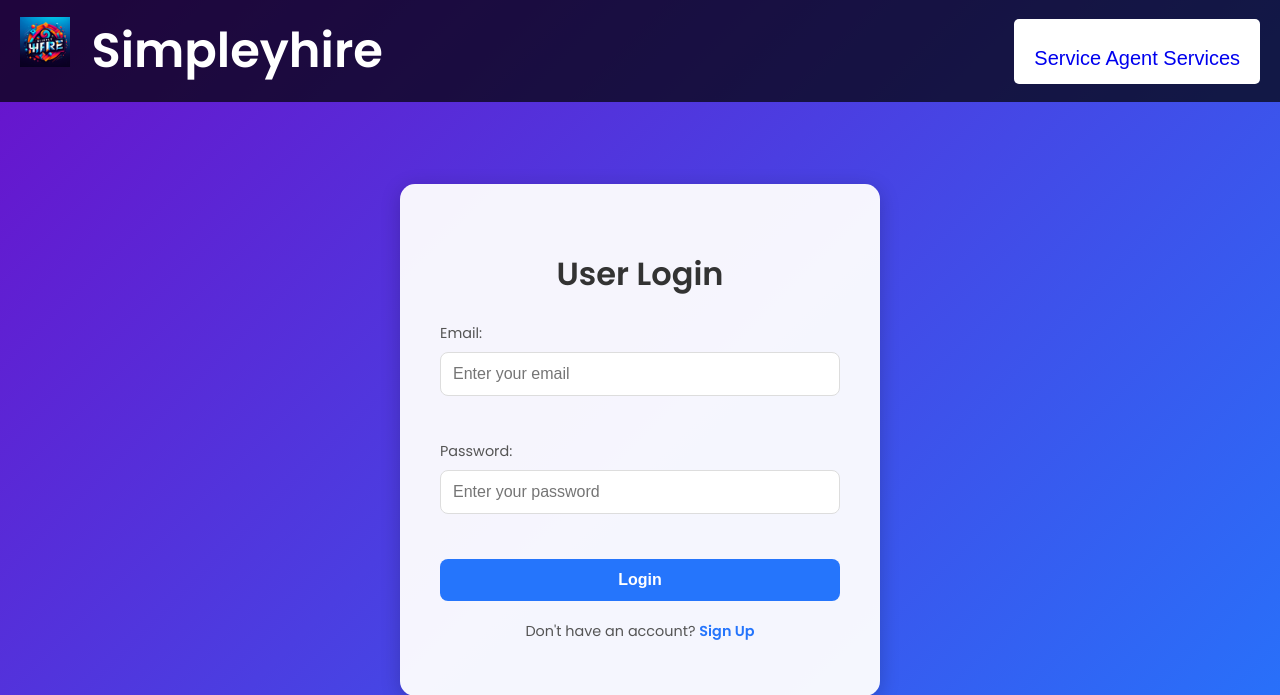
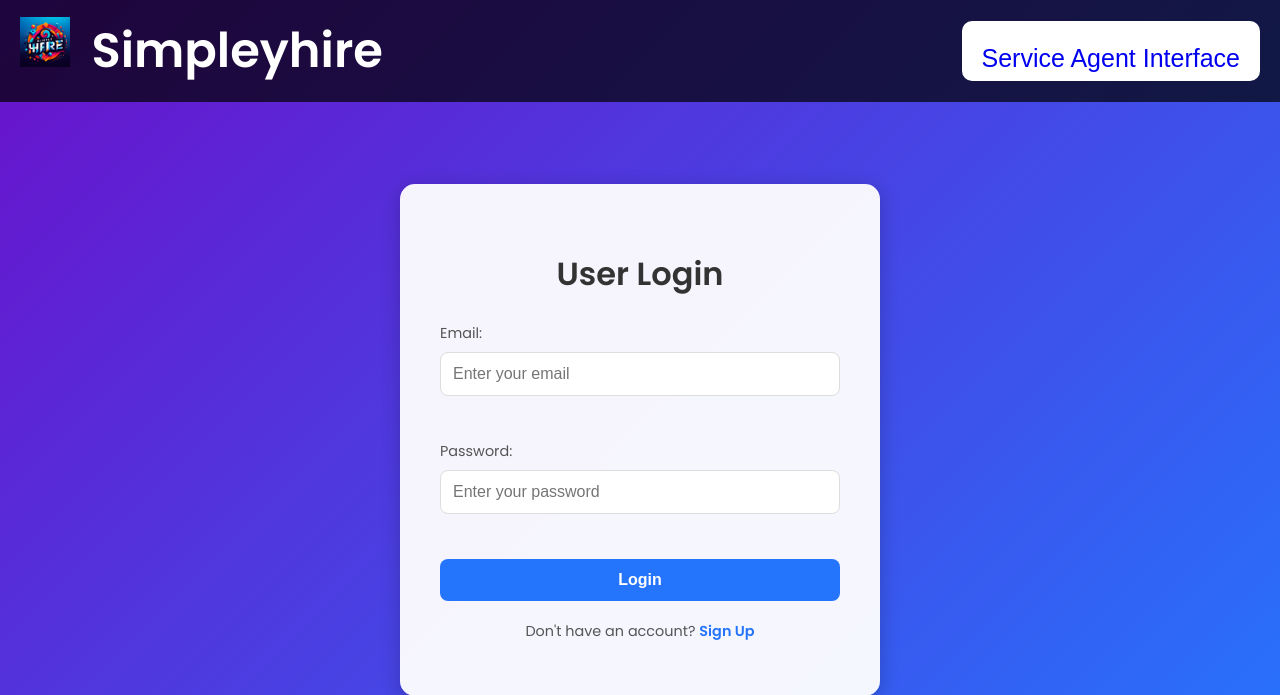
Before and after one commit to sph4919/Simplyhire, a PHP site: page / in a window 1280 px wide. Shown: the top 695 px of the page. Run offline with PHP 8.4, Linux system fonts and the light colour scheme.

Commit message:
final interface of login

```diff
--- a/index.css
+++ b/index.css
@@ -53,10 +53,15 @@ body {
     color: #fff;
     font-size: 1em;
     cursor: pointer;
-    border-radius: 5px;
+    border-radius: 10px;
     transition: background 0.3s ease;
     text-decoration: none;
     margin-right: 40px;
+    height: 60px;
+    text-align: center;
+
+
+
 
 }
 
@@ -64,7 +69,9 @@ body {
 {
     transition: background 0.3s ease;
     text-decoration: none;
-    font-size: 20px;
+    font-size: 25px;
+
+
 }
 
 .service-btn:hover {
--- a/index.html
+++ b/index.html
@@ -14,7 +14,7 @@
             <li> <img src="imgs/Simply Hire logo.png" alt="Simpleyhire Logo" class="logo"> Simpleyhire </li>
 
         </ul>
-        <button class="service-btn"><a href="serviceLogin.html" class="service-btntext">Service Agent Services</a></button>
+        <button class="service-btn"><a href="serviceLogin.html" class="service-btntext">Service Agent Interface</a></button>
     </nav>
     <div class="container">
         <div class="user-login">
```
